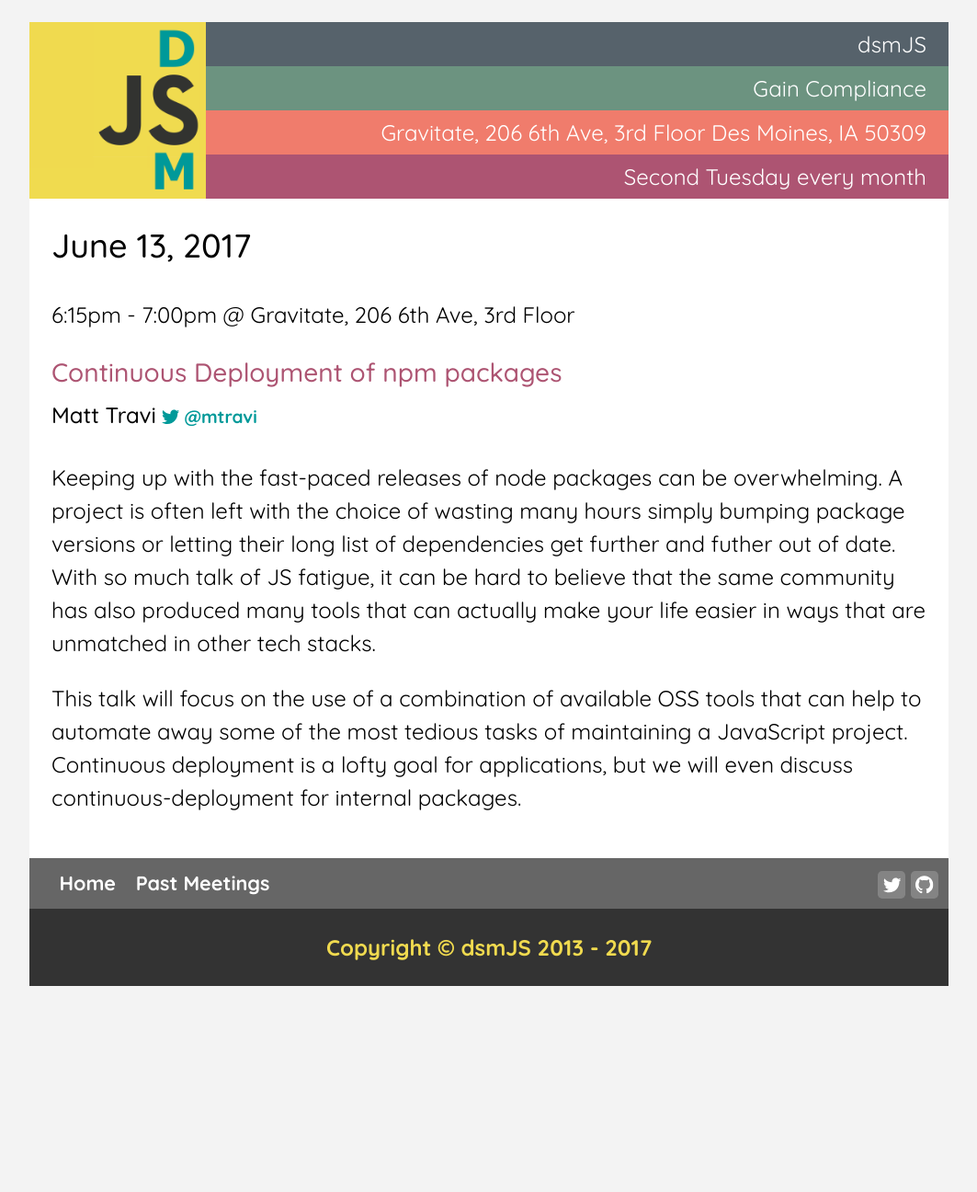
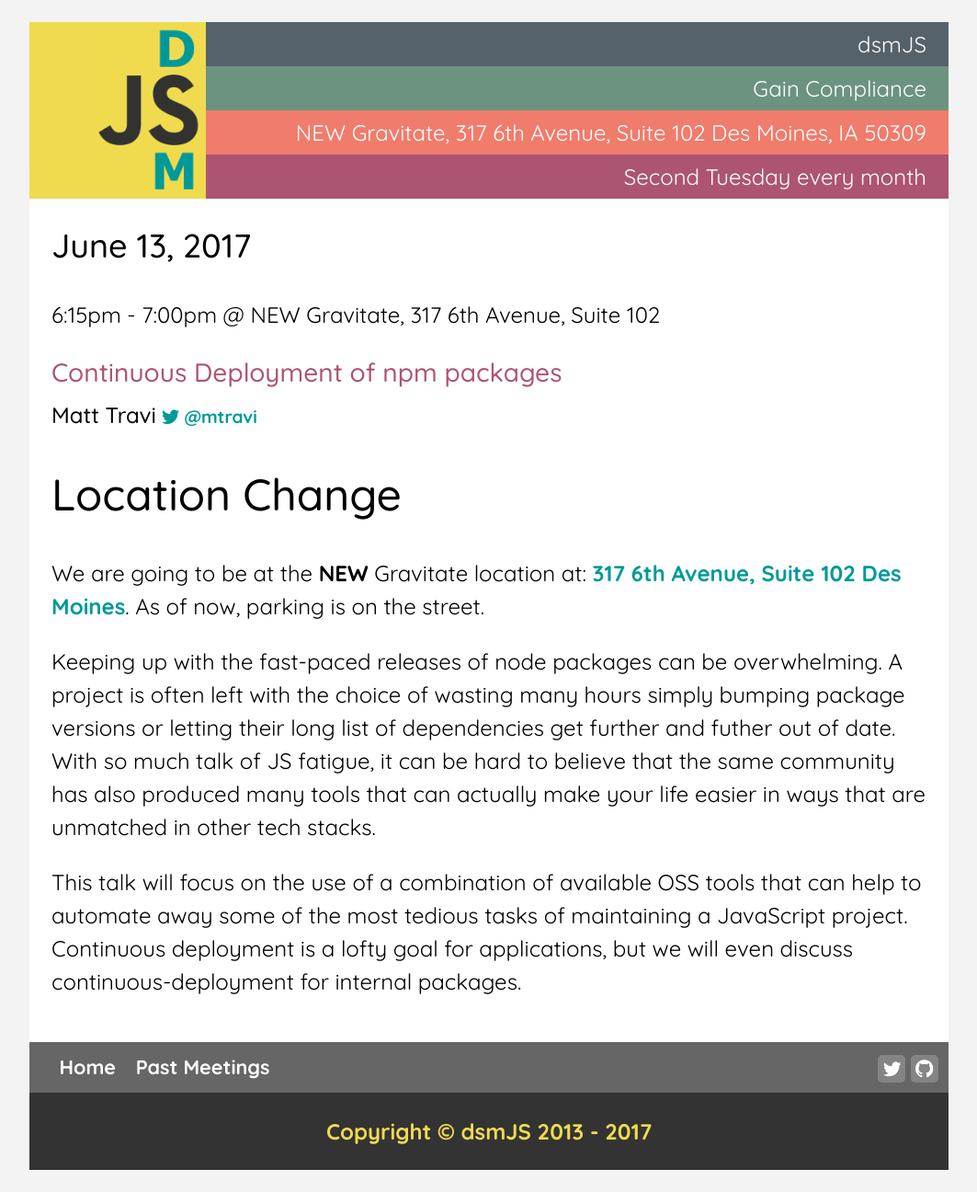
Before and after one commit to dsmjs/dsmjs.github.io, a Jekyll site: the page built from _posts/2017-06-13-meeting.md, in a window 1280 px wide. Shown: the whole page at 92% size, without its empty margins (108-1171 px from the left). Built offline with Jekyll 4.4.1, drawn with Linux system fonts in a browser that asks for light colours; before the commit the page ends 1096 px from its top, so only the background shows below that.

Commit message:
Updating 2017-06-13 talk location info

```diff
--- a/_posts/2017-06-13-meeting.md
+++ b/_posts/2017-06-13-meeting.md
@@ -2,7 +2,7 @@
 layout: post
 date: June 13, 2017
 time: 6:15pm - 7:00pm
-location: Gravitate, 206 6th Ave, 3rd Floor
+location: NEW Gravitate, 317 6th Avenue, Suite 102
 city: Des Moines
 state: IA
 zip: 50309
```
Also changed, not shown: _talks/continuous-deployment-of-npm-packages.md (+3 -0 lines).
